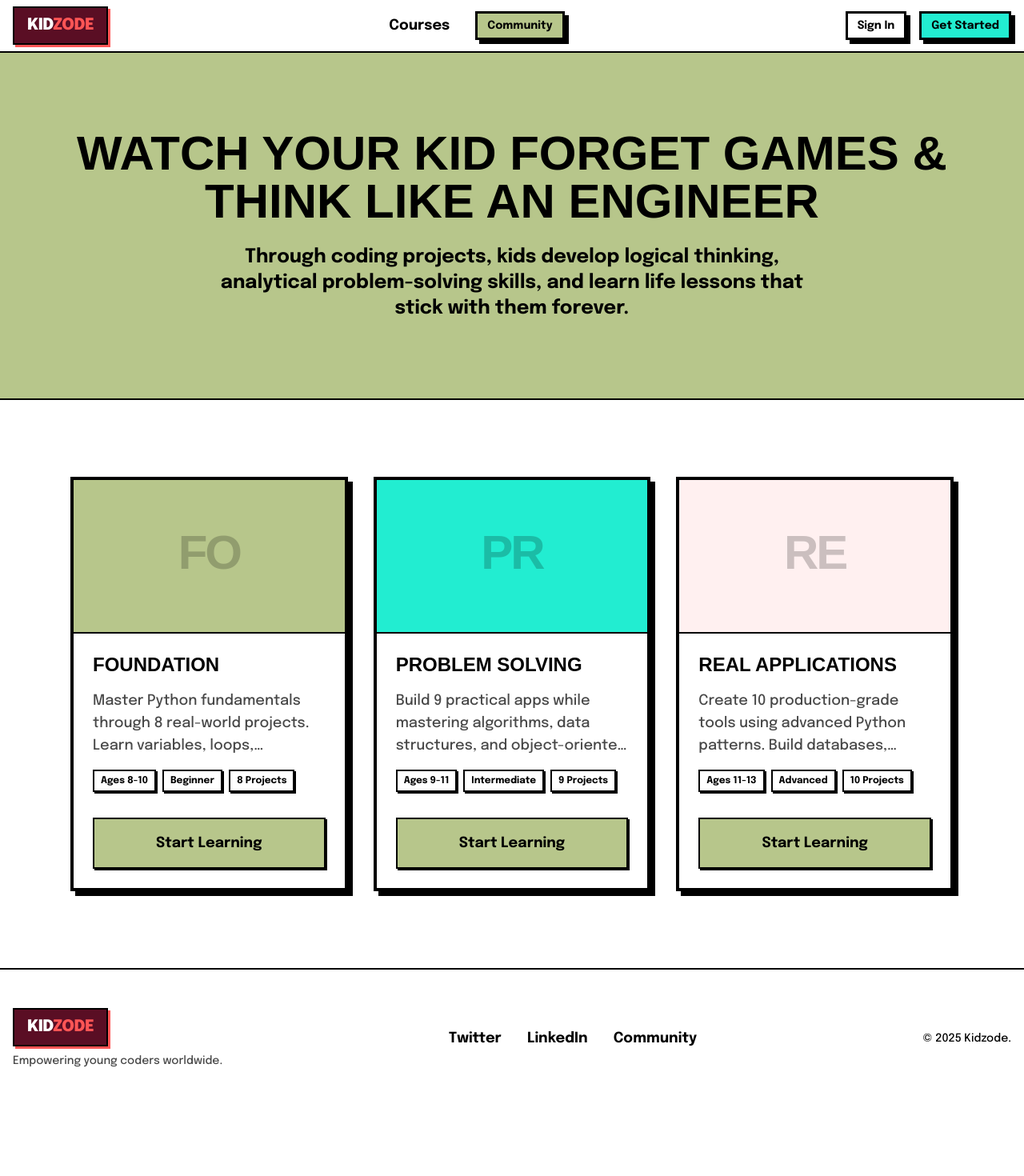
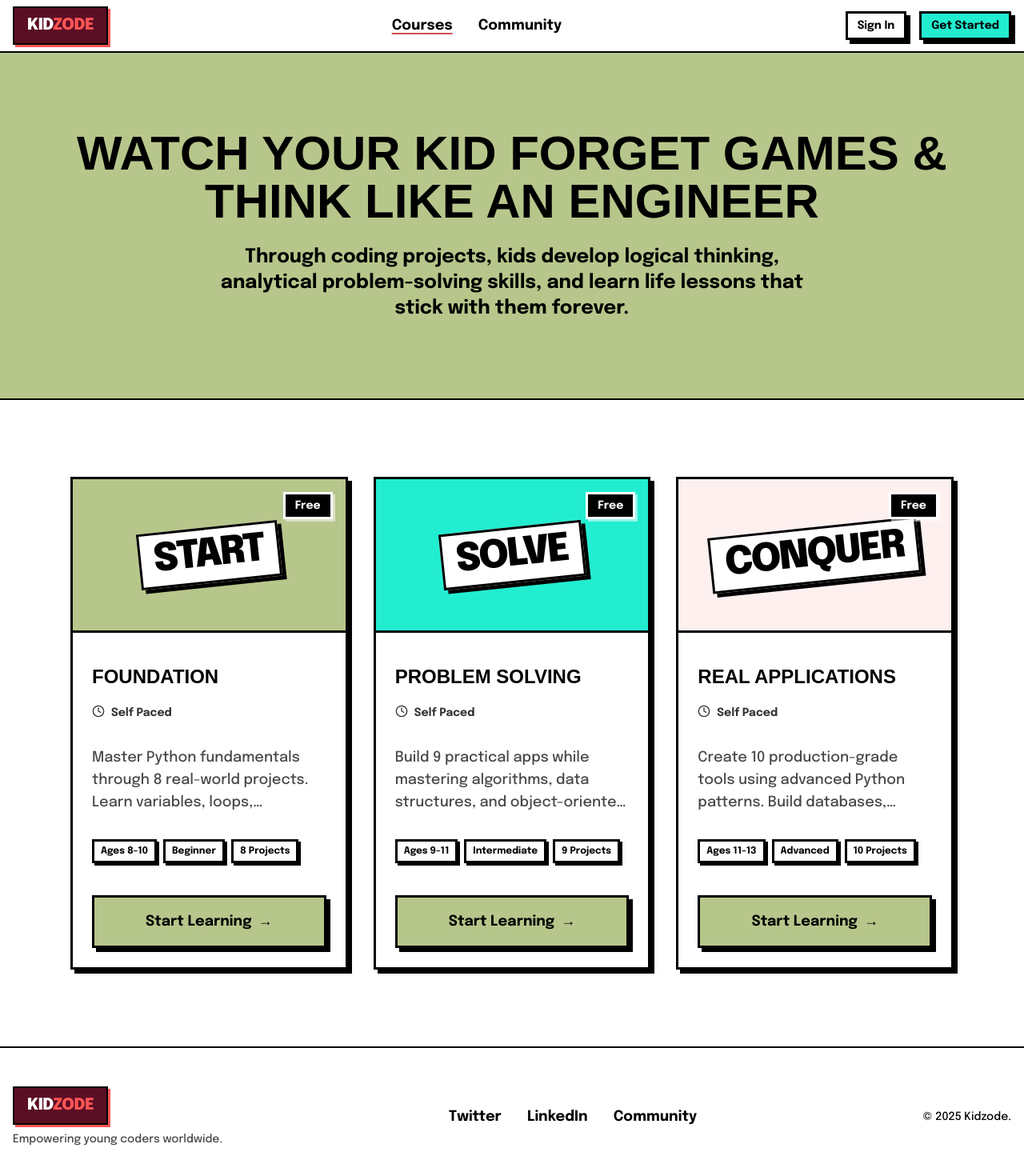
Before and after one commit to Param-Harrison/kidzode, a Next.js app: page /courses in a window 1280 px wide. Shown: the top 1470 px of the page at 80% size. Before the commit the page ends 1384 px from the top, so only its background shows below. Built offline with nearby package versions, Linux system fonts and the light colour scheme; a web font is replaced by a local one.

Commit message:
fix: navbar courses card

```diff
--- a/components/course-card.tsx
+++ b/components/course-card.tsx
@@ -1,17 +1,31 @@
-import { Card } from "@/components/ui/card"
-import { Button } from "@/components/ui/button"
+import { NeoCard } from "@/components/ui/neobrutalism/neo-card"
+import { NeoButton } from "@/components/ui/neobrutalism/neo-button"
 import Link from "next/link"
+import { Clock } from "lucide-react"
 
 interface CourseCardProps {
   title: string
   subtitle: string
   tags: string[]
   color?: "primary" | "secondary" | "accent"
-  slug: string,
+  slug: string
   isPublished: boolean
+  price?: string
+  duration?: string
+  displayText?: string
 }
 
-export function CourseCard({ title, subtitle, tags, color = "accent", slug, isPublished }: CourseCardProps) {
+export function CourseCard({
+  title,
+  subtitle,
+  tags,
+  color = "accent",
+  slug,
+  isPublished,
+  price,
+  duration,
+  displayText
+}: CourseCardProps) {
   const bgColors = {
     primary: "bg-primary",
     secondary: "bg-secondary",
@@ -19,35 +33,61 @@ export function CourseCard({ title, subtitle, tags, color = "accent", slug, isPu
   }
 
   return (
-    <Card className="flex flex-col gap-0 p-0 overflow-hidden h-full border-4 border-black shadow-[6px_6px_0px_0px_rgba(0,0,0,1)] hover:scale-[1.02] transition-all duration-200">
-      <div className={`relative h-48 w-full border-b-2 border-black ${bgColors[color]} flex items-center justify-center p-6`}>
-        <div className="text-center">
-          <div className="text-6xl font-black opacity-20 uppercase tracking-tighter font-lexend">
-            {title.substring(0, 2)}
-          </div>
-          <div className="text-sm font-bold mt-2">
-            {title.toLowerCase().includes('beginner') ? 'Beginners' :
-             title.toLowerCase().includes('intermediate') ? 'Intermediate' :
-             title.toLowerCase().includes('advanced') ? 'Advanced' : ''}
-          </div>
+    <NeoCard className="flex flex-col gap-4 p-0 overflow-hidden h-full">
+      <div className={`relative h-48 w-full border-b-[3px] border-black ${bgColors[color]} flex flex-col items-center justify-center p-6 text-center overflow-hidden`}>
+
+        {/* Abstract shape or initialization */}
+        <div className="transform -rotate-6 border-[3px] border-black bg-white px-4 py-2 shadow-[5px_5px_0px_0px_rgba(0,0,0,1)] absolute select-none">
+            <span className="text-5xl font-black uppercase tracking-tighter block text-black">
+                {displayText || title.substring(0, 2)}
+            </span>
         </div>
+
+        {(price || duration) && (
+            <div className="absolute top-4 right-4 flex flex-col items-end gap-2 z-10">
+                {price && (
+                     <div className="bg-black text-white px-3 py-1 font-bold text-sm border-[3px] border-white shadow-[3px_3px_0px_0px_rgba(255,255,255,0.5)]">
+                        {price}
+                    </div>
+                )}
+            </div>
+        )}
       </div>
-      <div className="p-6 flex flex-col gap-4 flex-grow bg-background">
+
+      <div className="p-6 flex flex-col gap-4 flex-grow bg-white">
         <h3 className="text-2xl font-bold font-lexend uppercase leading-tight">{title}</h3>
-        <p className="text-muted-foreground font-medium line-clamp-3 flex-grow">{subtitle}</p>
-        <div className="flex flex-wrap gap-2 mb-4">
+
+        {duration && (
+            <div className="flex items-center gap-2 text-sm font-bold text-black/80 mb-4">
+                <Clock className="w-4 h-4" />
+                <span className="mt-1">{duration}</span>
+            </div>
+        )}
+
+        <p className="text-muted-foreground font-medium line-clamp-3 mb-4">{subtitle}</p>
+
+        <div className="flex flex-wrap gap-2 mb-auto">
           {tags.slice(0, 3).map((tag) => (
-            <span key={tag} className="border-2 border-black px-2 py-1 text-xs font-bold bg-background text-foreground shadow-[2px_2px_0px_0px_var(--shadow-color)]">
+            <span key={tag} className="border-[3px] border-black px-2 py-1 text-xs font-bold bg-white text-black shadow-[3px_3px_0px_0px_#000]">
               {tag}
             </span>
           ))}
         </div>
-        <Link href={`/courses/${slug}`} className="w-full mt-auto">
-          <Button variant="neo" className="w-full py-4 text-lg h-auto font-bold bg-primary text-primary-foreground hover:bg-secondary hover:text-secondary-foreground transition-colors">
-            {isPublished ? "Start Learning": "Join the waitlist"}
-          </Button>
+
+        <Link href={`/courses/${slug}`} className="w-full mt-6">
+          <NeoButton
+            className="w-full py-4 text-lg h-auto group"
+            neoVariant={isPublished ? "primary" : "outline"}
+          >
+            {isPublished ? (
+              <>
+                Start Learning
+                <span className="inline-block transition-transform group-hover:translate-x-1 ml-2">→</span>
+              </>
+            ) : "Join the waitlist"}
+          </NeoButton>
         </Link>
       </div>
-    </Card>
+    </NeoCard>
   )
 }
--- a/components/navbar.tsx
+++ b/components/navbar.tsx
@@ -41,14 +41,20 @@ export function Navbar() {
 
         {/* Desktop Menu */}
         <div className="hidden md:flex items-center gap-8">
-          <Link href="/courses" className="font-bold hover:underline decoration-2 underline-offset-4">
+          <Link href="/courses" className={`font-bold transition-all decoration-2 underline-offset-4 ${
+            isActive("/courses")
+              ? "underline decoration-[#D34E4E]"
+              : "hover:underline decoration-black"
+          }`}>
             Courses
           </Link>
-          <a href="https://skool.com/kidzode" target="_blank" rel="noopener noreferrer">
-            <NeoButton neoVariant="primary" size="sm">
-              Community
-            </NeoButton>
-          </a>
+          <Link href="https://skool.com/kidzode" target="_blank" rel="noopener noreferrer" className={`font-bold transition-all decoration-2 underline-offset-4 ${
+            isActive("/community")
+              ? "underline decoration-[#D34E4E]"
+              : "hover:underline decoration-black"
+          }`}>
+            Community
+          </Link>
         </div>
 
       {/* Desktop Auth */}
@@ -106,11 +112,9 @@ export function Navbar() {
           <Link href="/courses" className="font-bold text-lg" onClick={() => setIsOpen(false)}>
             Courses
           </Link>
-          <a href="https://skool.com/kidzode" target="_blank" rel="noopener noreferrer" onClick={() => setIsOpen(false)}>
-            <NeoButton neoVariant="primary" className="w-full">
-              Community
-            </NeoButton>
-          </a>
+          <Link href="https://skool.com/kidzode" target="_blank" rel="noopener noreferrer" onClick={() => setIsOpen(false)}>
+            Community
+          </Link>
 
           {isAuthenticated && user ? (
             <>
--- a/components/ui/neobrutalism/content-card.tsx
+++ b/components/ui/neobrutalism/content-card.tsx
@@ -13,6 +13,8 @@ interface ContentCardProps {
   duration?: string;
   basePath: string;
   displayText?: string;
+  date?: string;
+  format?: string;
 }
 
 export function ContentCard({
@@ -24,7 +26,9 @@ export function ContentCard({
   price,
   duration,
   basePath,
-  displayText
+  displayText,
+  date,
+  format
 }: ContentCardProps) {
   const bgColors = {
     primary: "bg-primary",
@@ -35,9 +39,17 @@ export function ContentCard({
   return (
     <NeoCard className="flex flex-col gap-4 p-0 overflow-hidden h-full">
       <div className={`relative h-48 w-full border-b-[3px] border-black ${bgColors[color]} flex flex-col items-center justify-center p-6 text-center overflow-hidden`}>
+        {date && (
+             <div className="absolute top-4 left-4 z-10">
+                <div className="bg-black text-white px-3 py-1 font-bold text-sm border-[3px] border-white shadow-[3px_3px_0px_0px_rgba(255,255,255,0.5)]">
+                    {date}
+                </div>
+            </div>
+        )}
+
         {/* Abstract shape or initialization */}
-        <div className="transform -rotate-6 border-[3px] border-black bg-background px-4 py-2 shadow-[5px_5px_0px_0px_rgba(0,0,0,1)] absolute select-none">
-            <span className="text-5xl font-black uppercase tracking-tighter block text-foreground">
+        <div className="transform -rotate-6 border-[3px] border-black bg-white px-4 py-2 shadow-[5px_5px_0px_0px_rgba(0,0,0,1)] absolute select-none">
+            <span className="text-5xl font-black uppercase tracking-tighter block text-black">
                 {displayText || title.substring(0, 2)}
             </span>
         </div>
@@ -53,11 +65,11 @@ export function ContentCard({
         )}
       </div>
 
-      <div className="p-6 flex flex-col gap-4 flex-grow bg-background">
+      <div className="p-6 flex flex-col gap-4 flex-grow bg-white">
         <h3 className="text-2xl font-bold font-lexend uppercase leading-tight">{title}</h3>
 
         {duration && (
-            <div className="flex items-center gap-2 text-sm font-bold text-foreground/80 mb-4">
+            <div className="flex items-center gap-2 text-sm font-bold text-black/80 mb-4">
                 <Clock className="w-4 h-4" />
                 <span className="mt-1">{duration}</span>
             </div>
@@ -67,7 +79,7 @@ export function ContentCard({
 
         <div className="flex flex-wrap gap-2 mb-auto">
           {tags.slice(0, 3).map((tag) => (
-            <span key={tag} className="border-[3px] border-black px-2 py-1 text-xs font-bold bg-background text-foreground shadow-[3px_3px_0px_0px_var(--shadow-color)]">
+            <span key={tag} className="border-[3px] border-black px-2 py-1 text-xs font-bold bg-white text-black shadow-[3px_3px_0px_0px_#000]">
               {tag}
             </span>
           ))}
--- a/lib/courses-data.ts
+++ b/lib/courses-data.ts
@@ -8,8 +8,8 @@ export const courses = [
     badge: "🏗️ Foundation Certificate",
     isPublished: true,
     price: "Free",
-    duration: "4 Weeks",
-    displayText: "PY"
+    duration: "Self Paced",
+    displayText: "Start"
   },
   {
     title: "Problem Solving",
@@ -20,8 +20,8 @@ export const courses = [
     badge: "🧩 Problem Solver Certificate",
     isPublished: true,
     price: "Free",
-    duration: "6 Weeks",
-    displayText: "PS"
+    duration: "Self Paced",
+    displayText: "Solve"
   },
   {
     title: "Real Applications",
@@ -32,7 +32,7 @@ export const courses = [
     badge: "🚀 Application Developer Certificate",
     isPublished: true,
     price: "Free",
-    duration: "8 Weeks",
-    displayText: "APP"
+    duration: "Self Paced",
+    displayText: "Conquer"
   }
 ]
```
Also changed, not shown: 1 other file (tests, documents, lock files or other folders).
